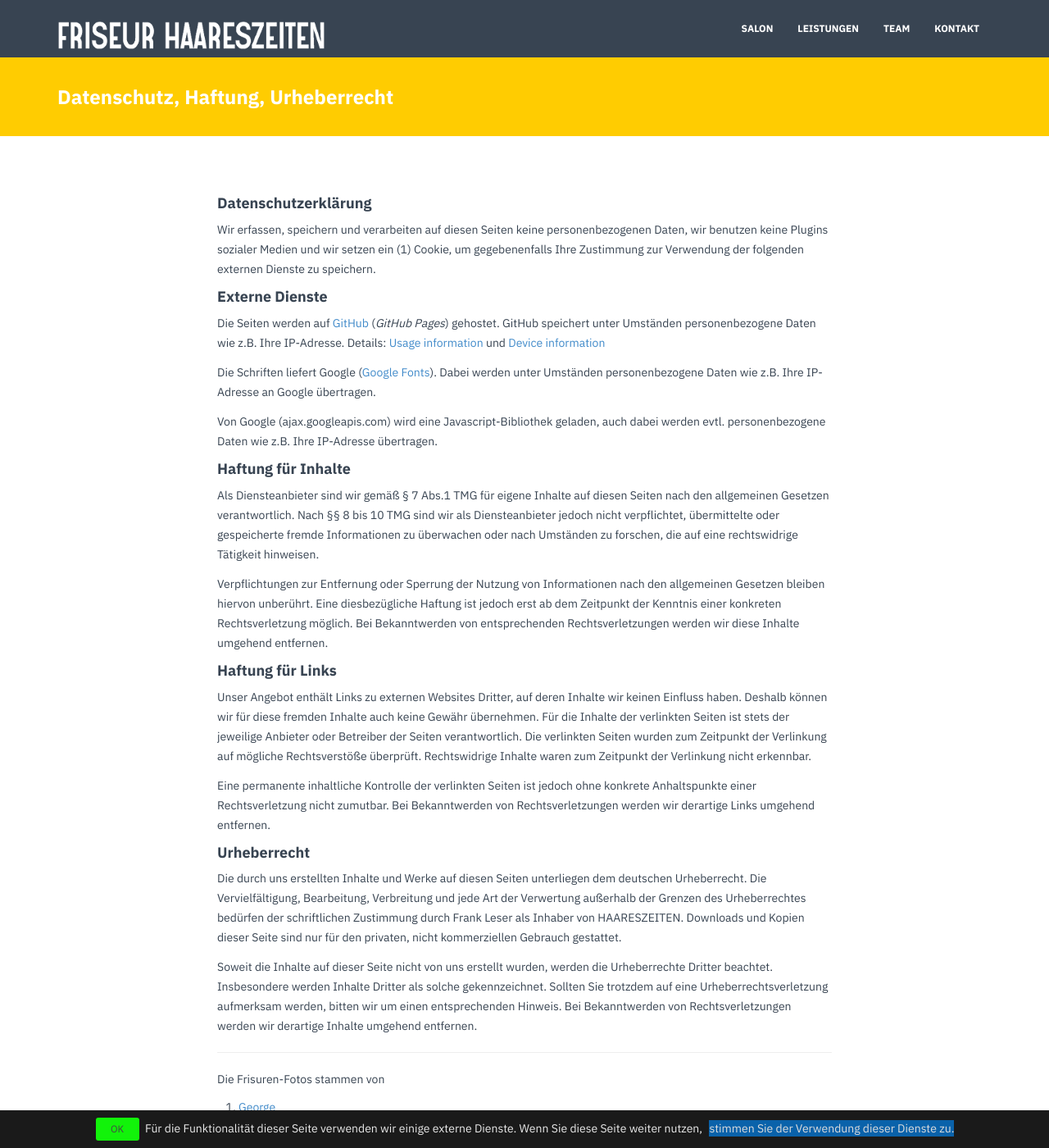
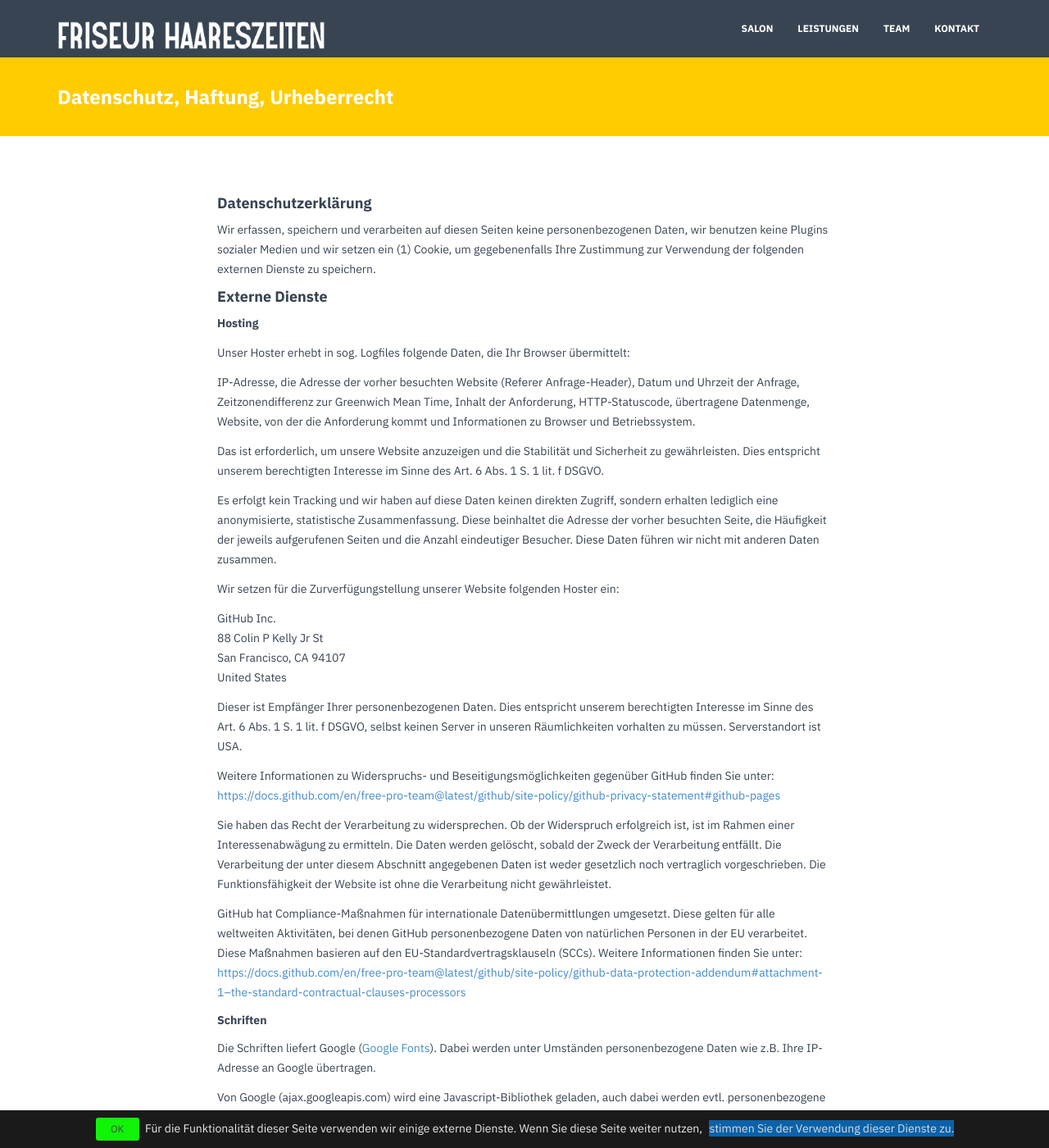
Before and after one commit to haareszeiten/haareszeiten.github.io, a Jekyll site: the page built from datenschutz.html, in a window 1280 px wide and 1400 px high. Shown: the whole window at 82% size. Built offline with Jekyll 4.4.1, drawn with Linux system fonts in a browser that asks for light colours; nearby versions of some CDN libraries.

Commit message:
datenschutzerklärung

```diff
--- a/datenschutz.html
+++ b/datenschutz.html
@@ -15,10 +15,44 @@ footer: no
                 ein (1) Cookie, um gegebenenfalls Ihre Zustimmung zur Verwendung der folgenden externen Dienste zu speichern.</p>
 
             <h4>Externe Dienste</h4>
-            <p>Die Seiten werden auf <a href="https://github.com" target="_blank">GitHub</a> (<em>GitHub Pages</em>) gehostet. GitHub speichert
-                unter Umständen personenbezogene Daten wie z.B. Ihre IP-Adresse. Details:
-                <a href="https://docs.github.com/en/github/site-policy/github-privacy-statement#usage-information" target="_blank">Usage information</a> und
-                <a href="https://docs.github.com/en/github/site-policy/github-privacy-statement#device-information" target="_blank">Device information</a> </p>
+
+            <p><strong>Hosting</strong></p>
+            <p>Unser Hoster erhebt in sog. Logfiles folgende Daten, die Ihr Browser übermittelt:</p>
+            <p>IP-Adresse, die Adresse der vorher besuchten Website (Referer Anfrage-Header), Datum und Uhrzeit der Anfrage, Zeitzonendifferenz zur Greenwich Mean Time, Inhalt der Anforderung, HTTP-Statuscode, übertragene Datenmenge, Website,
+                von der die Anforderung kommt und Informationen zu Browser und Betriebssystem.</p>
+            <p>Das ist erforderlich, um unsere Website anzuzeigen und die Stabilität und Sicherheit zu gewährleisten.
+            Dies entspricht unserem berechtigten Interesse im Sinne des Art. 6 Abs. 1 S. 1 lit. f DSGVO.</p>
+            <p>Es erfolgt kein Tracking und wir haben auf diese Daten keinen direkten Zugriff, sondern erhalten lediglich eine anonymisierte, statistische Zusammenfassung. Diese beinhaltet die Adresse der vorher besuchten Seite, die Häufigkeit der jeweils aufgerufenen
+                Seiten und die Anzahl eindeutiger Besucher. Diese Daten führen wir nicht mit anderen Daten zusammen.</p>
+            <p>Wir setzen für die Zurverfügungstellung unserer Website folgenden Hoster ein:</p>
+
+            <p>GitHub Inc.
+            <br>88 Colin P Kelly Jr St
+            <br>San Francisco, CA 94107
+            <br>United States
+            </p>
+
+            <p>Dieser ist Empfänger Ihrer personenbezogenen Daten. Dies entspricht unserem berechtigten Interesse im Sinne des
+                Art. 6 Abs. 1 S. 1 lit. f DSGVO, selbst keinen Server in unseren Räumlichkeiten vorhalten zu müssen.
+                Serverstandort ist USA.</p>
+
+            <p>Weitere Informationen zu Widerspruchs- und Beseitigungsmöglichkeiten gegenüber GitHub finden Sie unter:
+                 <a href="https://docs.github.com/en/free-pro-team@latest/github/site-policy/github-privacy-statement#github-pages" target="_blank">https://docs.github.com/en/free-pro-team@latest/github/site-policy/github-privacy-statement#github-pages</a></p>
+
+            <p>Sie haben das Recht der Verarbeitung zu widersprechen. Ob der Widerspruch erfolgreich ist, ist im Rahmen einer Interessenabwägung zu ermitteln.
+                Die Daten werden gelöscht, sobald der Zweck der Verarbeitung entfällt.
+                Die Verarbeitung der unter diesem Abschnitt angegebenen Daten ist weder gesetzlich noch vertraglich vorgeschrieben. Die Funktionsfähigkeit der Website ist ohne die Verarbeitung nicht gewährleistet.
+            </p>
+
+            <p>GitHub hat Compliance-Maßnahmen für internationale Datenübermittlungen umgesetzt.
+                Diese gelten für alle weltweiten Aktivitäten, bei denen GitHub personenbezogene Daten von natürlichen Personen
+                in der EU verarbeitet. Diese Maßnahmen basieren auf den EU-Standardvertragsklauseln (SCCs).
+                Weitere Informationen finden Sie unter:
+                <a href="https://docs.github.com/en/free-pro-team@latest/github/site-policy/github-data-protection-addendum#attachment-1–the-standard-contractual-clauses-processors" target="_blank">
+                    https://docs.github.com/en/free-pro-team@latest/github/site-policy/github-data-protection-addendum#attachment-1–the-standard-contractual-clauses-processors</a>
+
+            </p><strong>Schriften</strong></p>
+
             <p>Die Schriften liefert Google
                 (<a href="https://developers.google.com/fonts/faq#what_does_using_the_google_fonts_api_mean_for_the_privacy_of_my_users" target="_blank">Google Fonts</a>).
                 Dabei werden unter Umständen personenbezogene Daten wie z.B. Ihre IP-Adresse an Google übertragen.
```
